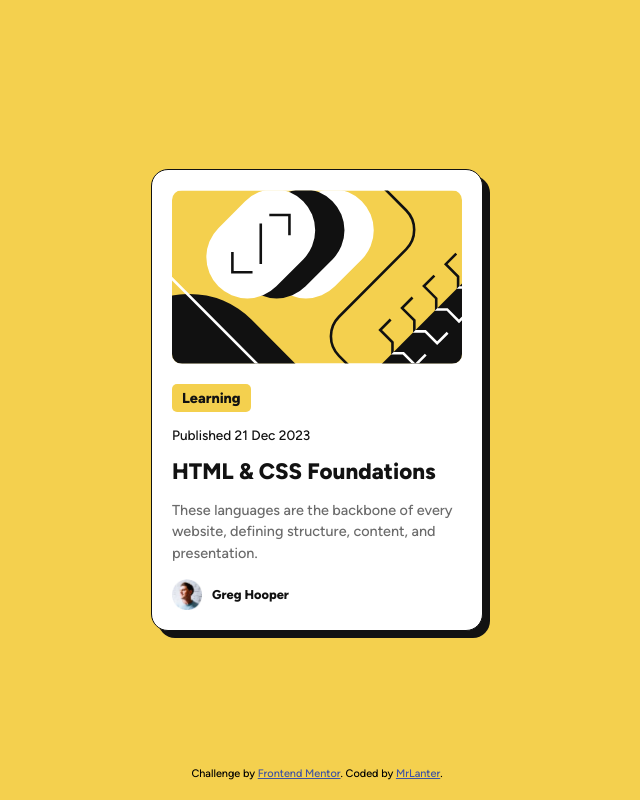
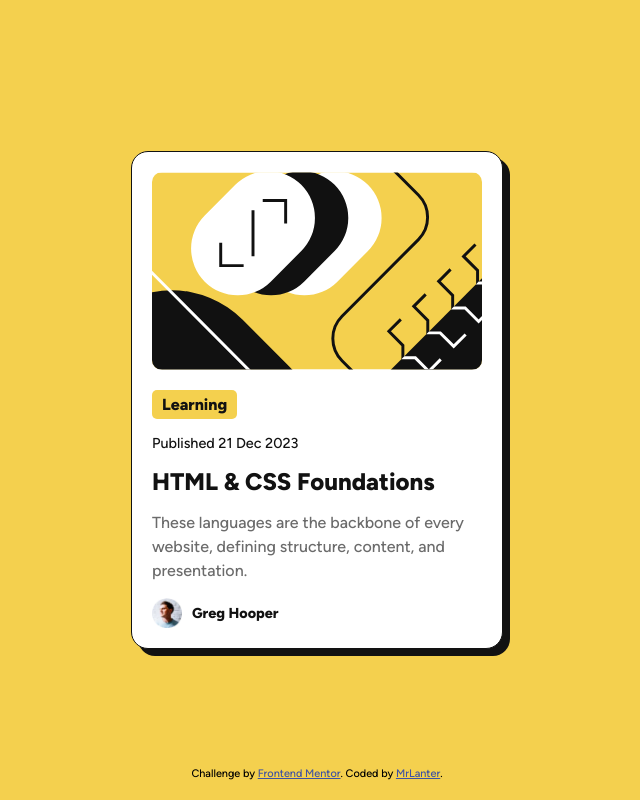
Before and after one commit to MrLanter/blog-preview-card-main-Frontend-Mentor, a plain HTML site: page index.html in a window 1280 px wide. Shown: the whole page, without its empty margins (323-963 px from the left). Drawn offline with Linux system fonts and the light colour scheme.

Commit message:
Update style.css

```diff
--- a/style.css
+++ b/style.css
@@ -48,7 +48,7 @@ body {
 .main-card {
     background-color: hsl(0, 0%, 100%);
     padding: 20px;
-    max-width: 290px;
+    max-width: 330px;
     display: flex;
     flex-direction: column;
     border-radius: 17px;
@@ -75,7 +75,7 @@ body {
     padding: 5px 10px;
     border-radius: 5px;
     font-weight: 800;
-    font-size: 0.9rem;
+    font-size: 1rem;
     max-width: max-content;
     cursor: default;
     user-select: none;
@@ -84,13 +84,13 @@ body {
 .main-card .published-time {
     margin-top: 15px;
     color: hsl(0, 0%, 7%);
-    font-size: 0.85rem;
+    font-size: 0.9rem;
 }
 
 .main-card .title {
     margin-top: 15px;
     font-weight: 800;
-    font-size: 1.4rem;
+    font-size: 1.5rem;
     color: hsl(0, 0%, 7%);
     transition: 0.15s all ease;
     cursor: pointer;
@@ -103,7 +103,7 @@ body {
 .main-card .content {
     margin-top: 15px;
     color: hsl(0, 0%, 42%);
-    font-size: 0.9rem;
+    font-size: 1rem;
     line-height: 1.5;
 }
 
@@ -119,6 +119,7 @@ body {
 
 .main-card .author .avatar {
     width: 30px;
+    height: 30px;
     z-index: 1;
     transition: 0.3s all ease;
 }
@@ -130,7 +131,7 @@ body {
 .main-card .author .username {
     color: hsl(0, 0%, 7%);
     font-weight: 800;
-    font-size: 0.8rem;
+    font-size: 0.9rem;
     z-index: 1;
 }
 
```
